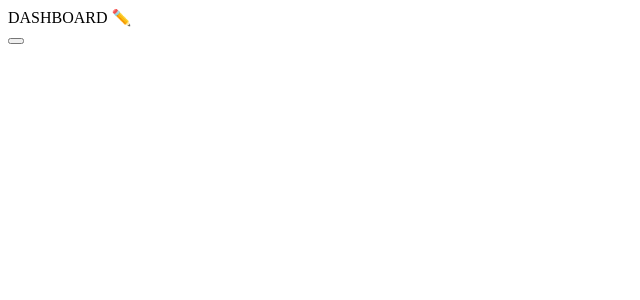
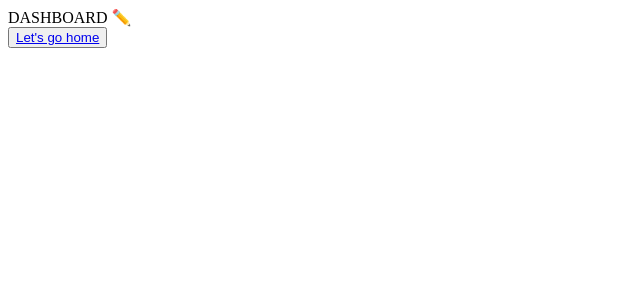
Before and after one commit to KimberlyRosaly/projectZero, a Next.js app in the folder hih/: page /dashboard in a window 1280 px wide. Shown: the top 300 px of the page, without its empty margins (0-640 px from the left). Built offline with nearby package versions, Linux system fonts and the light colour scheme.

Commit message:
button component now handles prop values, added some wandering thoughts

```diff
--- a/hih/pages/dashboard.js
+++ b/hih/pages/dashboard.js
@@ -1,17 +1,26 @@
 import MyButton from "../src/components/MyButton"
 /* ==========================================
-DASHBOARD
+D A S H B O A R D  PAGE - '/dashboard'
 ==========================================*/
 export default function Dashboard() {
     return (
         <div>
           <div>DASHBOARD ✏️</div>
-          <MyButton />
+          <MyButton targetURL={'/'} displayText={"Let's go home"} />
         </div>
         )
 }
 /* ==========================================
 CONTAINERS
     NAVIGATION
-    TODO LIST | EARNED STICKERS
+    TODO LIST
+    (un)+EARNED STICKERS
+
+thought..
+  maybe i can draw something like..
+  a house in some grass...make it move a bit..
+  fireflies that flicker,strobe, super slow with some keyframes? gotta really look into that..
+  zoom in a moment for a transition..
+
+another random allusion :  do you remember that red riding hood game? yeah, it was kinda pretty.. immersive..made me want to stay awhile..
 ========================================== */
```
